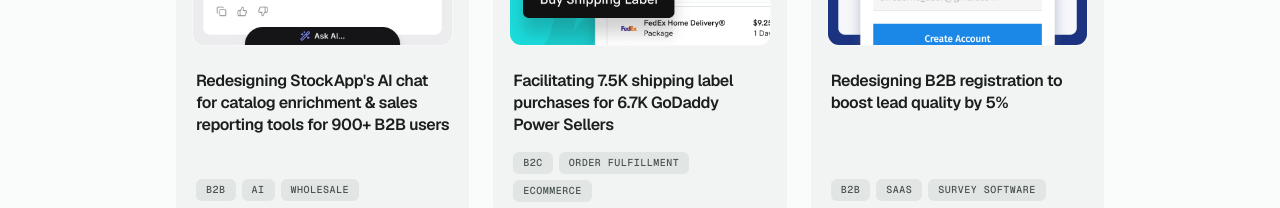
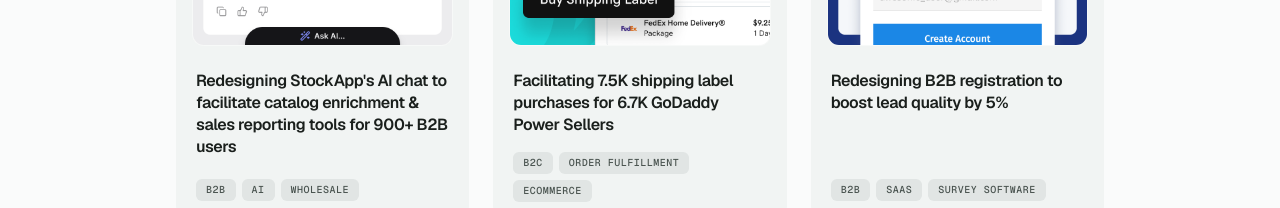
Before and after one commit to omguillermo/portfolio-gemini-v0, a Next.js app: page / in a window 1280 px wide. Shown: the part 721-929 px from the top of the page. Built offline with nearby package versions, Linux system fonts and the light colour scheme.

Commit message:
fix(homepage): update Stoki AI card headline to use 'to facilitate' for cleaner grammar flow

```diff
--- a/data/projects.ts
+++ b/data/projects.ts
@@ -46,7 +46,7 @@
   'stoki-ai': {
     archive_title: "Stoki AI Assistant Redesign",
     title: "Stoki AI Assistant Redesign",
-    card_headline: "Redesigning StockApp's AI chat for catalog enrichment & sales reporting tools for 900+ B2B users",
+    card_headline: "Redesigning StockApp's AI chat to facilitate catalog enrichment & sales reporting tools for 900+ B2B users",
     subtitle: "Redesigning an intrusive B2B AI assistant into a non-blocking, persistent workflow tool.",
     role: "Founding Designer",
     timeline: "August 2025 - March 2026",
```
